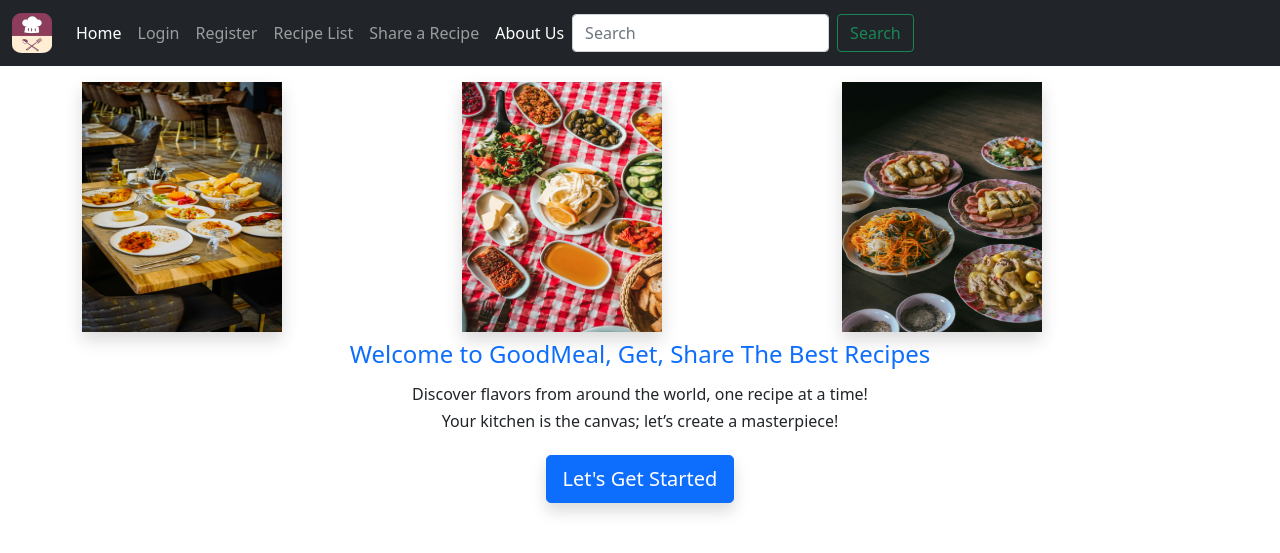
After one commit to hilel941343/Project, a Django app: page / in a window 1280 px wide. The commit adds this page. Shown: the top 553 px of the page. Run offline with Django 5.2, Linux system fonts and the light colour scheme.

Commit message:
improvements: Add Home Page

```diff
--- a/Good-Meal/goodmeal/urls.py
+++ b/Good-Meal/goodmeal/urls.py
@@ -1,8 +1,10 @@
 
 from django.contrib import admin
 from django.urls import path, include
+from goodmeal_app import views as goodmeal_views
 
 urlpatterns = [
     path('admin/', admin.site.urls),
-    path('goodmeal/',include('goodmeal_app.urls'))
+    path('',goodmeal_views.index, name='index'),
+    path('goodmeal/',include('goodmeal_app.urls')),
 ]
--- a/Good-Meal/goodmeal_app/views.py
+++ b/Good-Meal/goodmeal_app/views.py
@@ -10,6 +10,11 @@ from django.contrib.auth.decorators import login_required
 from django.conf import settings
 
 # Create your views here.
+def index(request):
+    context = {
+        'index_text': "Welcome to Index page"
+    }
+    return render(request, 'index.html',context)
 
 def goodmeal(request):
    context = {
--- a/Good-Meal/templates/base.html
+++ b/Good-Meal/templates/base.html
@@ -22,7 +22,7 @@
           <div class="collapse navbar-collapse" id="navbarNav">
 
             <ul class="navbar-nav">
-              <li class="nav-item"><a class="nav-link active" aria-current="page" href="#">Home</a></li>
+              <li class="nav-item"><a class="nav-link active" aria-current="page" href="{% url "index" %}">Home</a></li>
                 {% if user.is_authenticated %}
                   <p>Welcome, {{ user.username }}!</p>
                   <li class="nav-item"> <a class="nav-link" href="{% url "logout" %}">Logout</a></li>
--- /dev/null
+++ b/Good-Meal/templates/index.html
@@ -0,0 +1,32 @@
+{% extends "base.html" %}
+{% load static %}
+
+{% block title %}
+ <title>Welcome To GoodMeal!</title>
+{% endblock title  %}
+
+{% block content %}
+<div class="container">
+    <div class="row mt-3">
+        <div class="col-lg-4">
+            <img src="{% static 'images/food1.jpg' %}" width="200" height="250" class="rounded-lg shadow" alt="Notes">
+        </div>
+        <div class="col-lg-4">
+            <img src="{% static 'images/food2.jpg' %}" width="200" height="250" class="rounded-lg shadow" alt="notes">
+        </div>
+        <div class="col-lg-4">
+            <img src="{% static 'images/food3.jpg' %}" width="200" height="250" class="rounded-lg shadow" alt="notes">
+        </div>
+    </div>
+
+    <div class="row mt-2">
+        <div class="col-md-8 offset-md-2">
+            <center><p class="h4 text-primary">Welcome to GoodMeal, Get, Share The Best Recipes</p> </center>
+            <center><p class="h6 mt-3">Discover flavors from around the world, one recipe at a time!</p></center>
+            <center><p class="h6">Your kitchen is the canvas; let’s create a masterpiece! </p></center>
+            <center> <a href="{%url 'goodmeal' %}"><button type="button" class="btn btn-primary btn-lg mt-3 shadow">Let's Get Started</button> </a></center>
+        </div>
+
+    </div>
+</div>
+{% endblock content %}
```
Also changed, not shown: Good-Meal/templates/list_recipe.html (+13 -0 lines), Good-Meal/static/images/food1.jpg (added), Good-Meal/static/images/food2.jpg (added), Good-Meal/static/images/food3.jpg (added).
